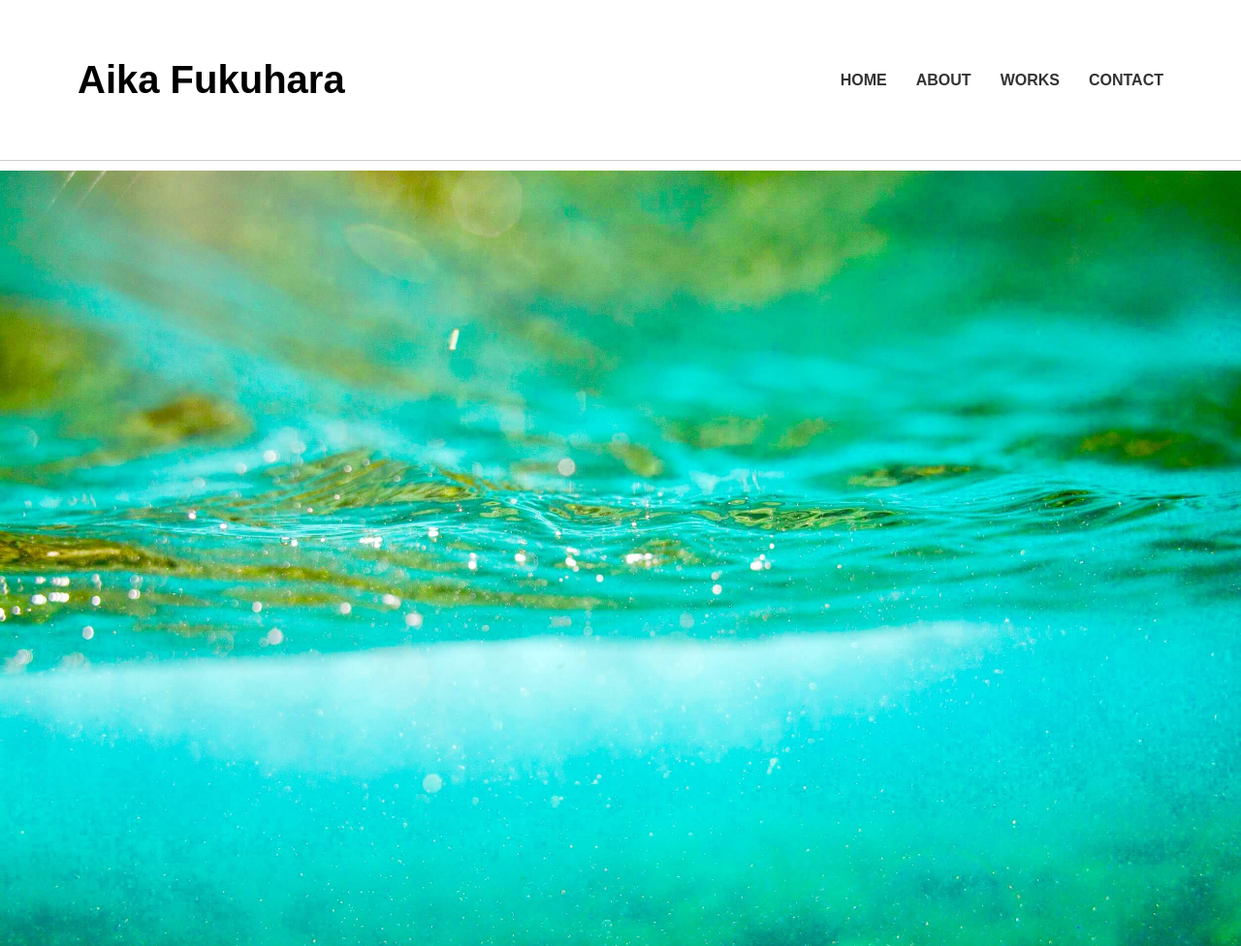
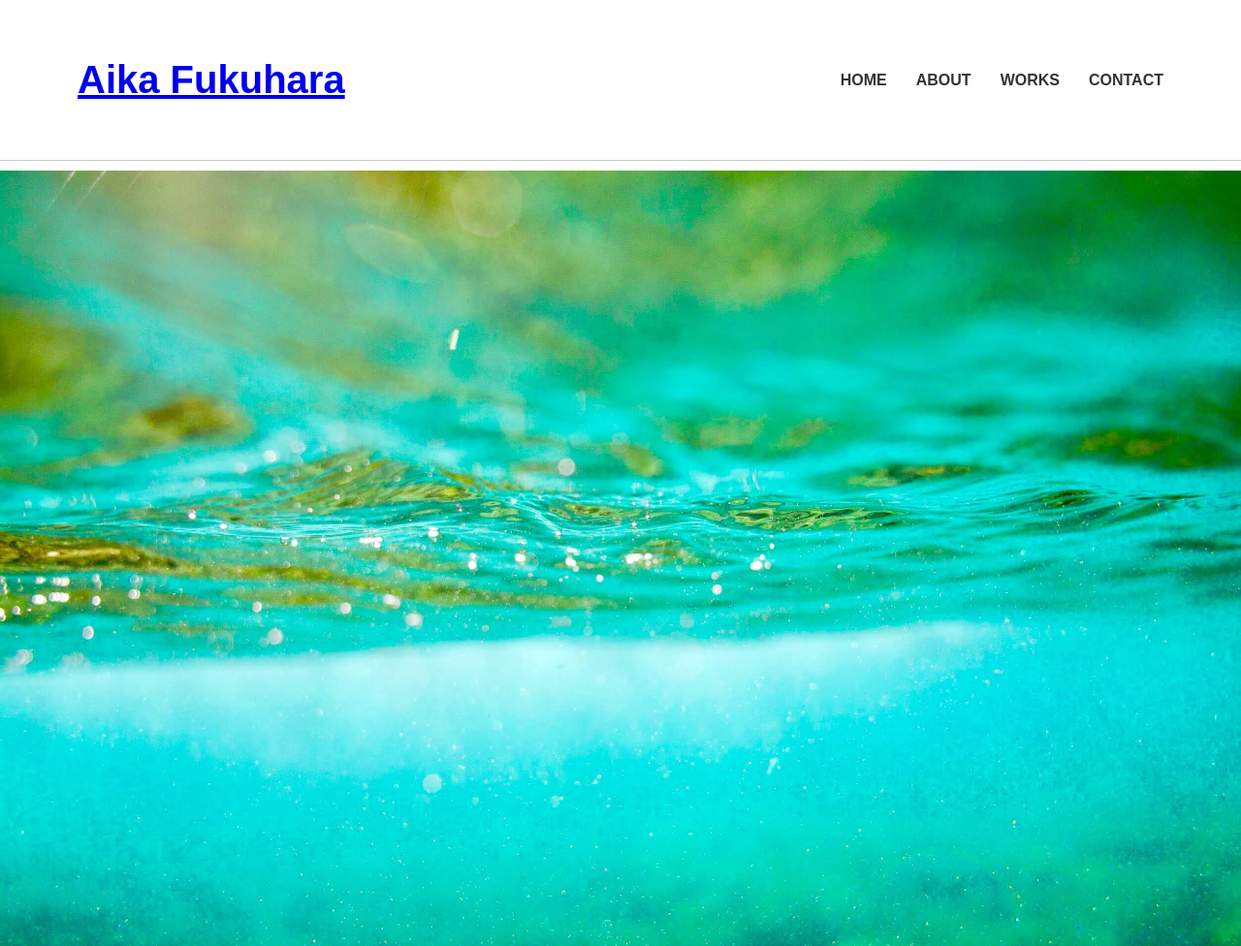
Before and after one commit to arpka/portfolio, a plain HTML site: page index.html in a window 1280 px wide. Shown: the top 976 px of the page at 97% size. Drawn offline with Linux system fonts and the light colour scheme.

Commit message:
Update index.html

```diff
--- a/index.html
+++ b/index.html
@@ -11,7 +11,8 @@
 
   <header class="site-header">
     <div class="container">
-      <h1 class="logo">Aika Fukuhara</h1>
+      <h1 class="logo"><a href="index.html">Aika Fukuhara</a></h1>
+
 
       <input type="checkbox" id="nav-toggle" class="nav-toggle">
       <label for="nav-toggle" class="hamburger">☰</label>
```
